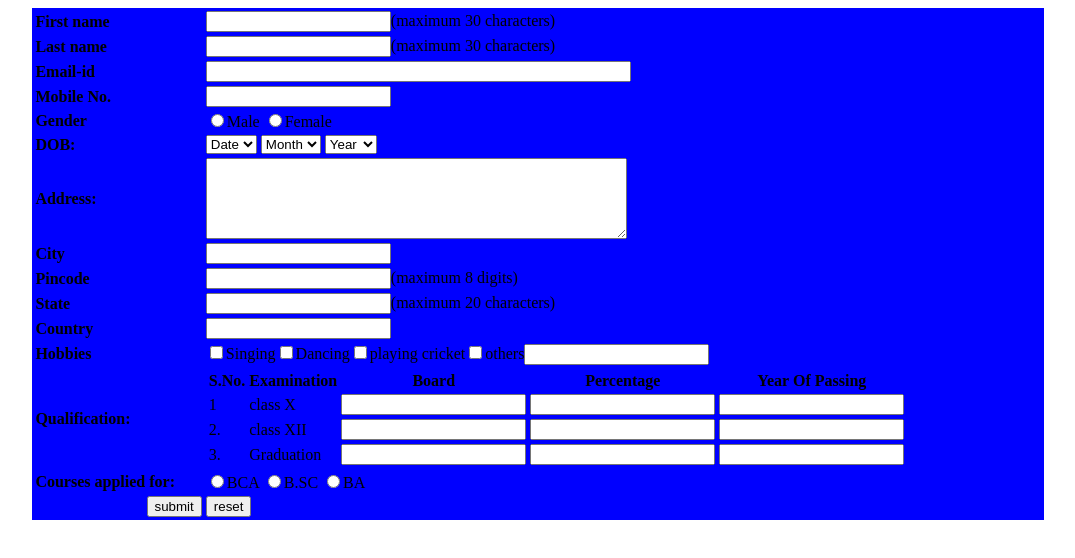
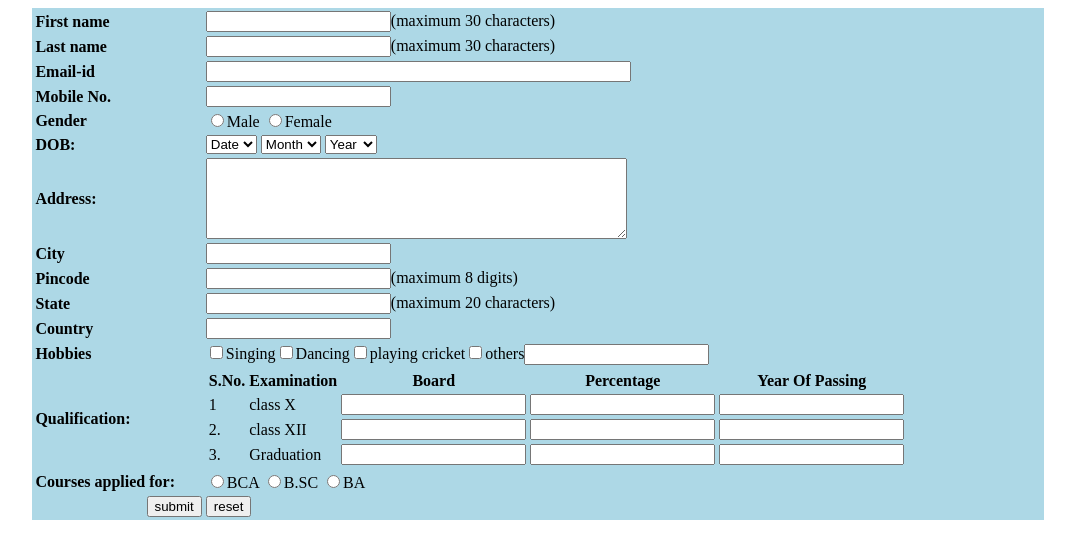
Before and after one commit to coolpankaj/sound, a plain HTML site: page index.html in a window 1280 px wide. Shown: the whole page, without its empty margins (102-1177 px from the left). Drawn offline with Linux system fonts and the light colour scheme.

Commit message:
Update index.html

```diff
--- a/index.html
+++ b/index.html
@@ -1,7 +1,7 @@
 <html>
 <head><title>form</title></head>
 <body>
-<table align="center" width=80% bgcolor=blue>
+<table align="center" width=80% bgcolor=lightblue>
 <tr>
 	<th align="left">First name</th>
 	<td><input type="text" name="first">(maximum 30 characters)</td>
```
